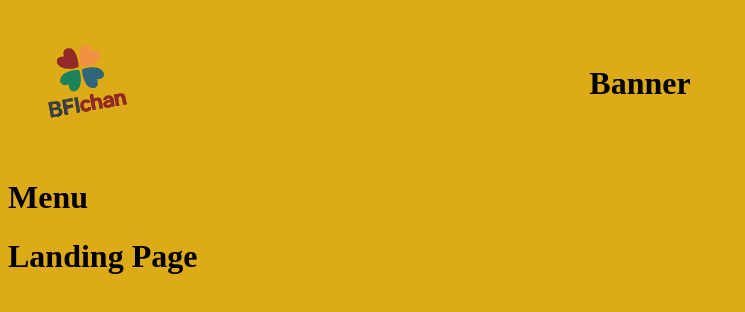
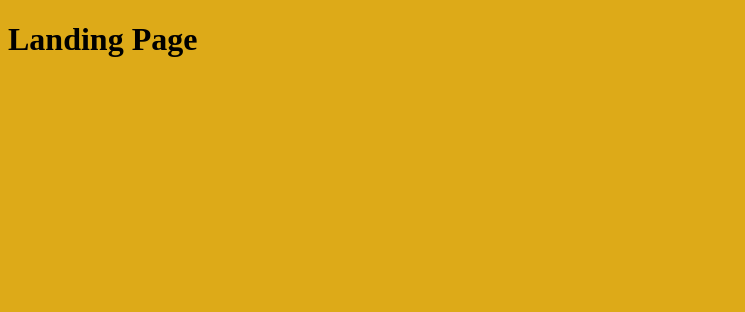
Before and after one commit to steve4060/BFI-Chan, a React (Vite) app: page / in a window 1280 px wide. Shown: the top 312 px of the page, without its empty margins (0-745 px from the left). Built offline with nearby package versions, Linux system fonts and the light colour scheme.

Commit message:
Remade the Router

```diff
--- a/src/components/App/App.jsx
+++ b/src/components/App/App.jsx
@@ -1,20 +1,17 @@
+import {useParams} from 'react-router';
+import Banner from '../Banner/Banner';
 import Menu from '../Menu/Menu';
-import Banner from '../Banner/Banner';
-import LandingPage from '../LandingPage/LandingPage';
-import { BrowserRouter, Routes, Route} from 'react-router';
+import Boards from '../Boards/Boards';
 import './App.css';
 
 function App() {
+    let params = useParams();
     return (
         <>
             <div>
-                <Banner />
+                <Banner boards={params.board} />
                 <Menu />
-                <BrowserRouter>
-                    <Routes>
-                        <Route index element={<LandingPage />} />
-                    </Routes>
-                </BrowserRouter>
+                <Boards />
             </div>
         </>
     )
--- a/src/components/Banner/Banner.jsx
+++ b/src/components/Banner/Banner.jsx
@@ -1,12 +1,12 @@
 import logo from '/logo.svg';
 import './Banner.css';
 
-function Banner() {
+function Banner(params) {
     return (
         <>
             <div className="banner">
                 <img src={logo} className='logo' />
-                <h1>Banner</h1>
+                <h1>{params.boards}</h1>
             </div>
         </>
     );
--- /dev/null
+++ b/src/components/Boards/Boards.jsx
@@ -0,0 +1,15 @@
+import {useParams} from 'react-router';
+import Menu from '../Menu/Menu';
+import Banner from '../Banner/Banner';
+
+function Boards() {
+    const params = useParams();
+    return (
+        <>
+            <div>
+            </div>
+        </>
+    )
+}
+
+export default Boards;
--- a/src/main.jsx
+++ b/src/main.jsx
@@ -1,9 +1,16 @@
 import { StrictMode } from 'react'
 import { createRoot } from 'react-dom/client'
+import { BrowserRouter, Routes, Route } from 'react-router';
 import App from './components/App/App'
+import LandingPage from './components/LandingPage/LandingPage';
 
 createRoot(document.getElementById('root')).render(
   <StrictMode>
-    <App />
+    <BrowserRouter>
+        <Routes>
+            <Route path="/" element={<LandingPage />} />
+            <Route path=":board" element={<App />} />
+        </Routes>
+    </BrowserRouter>
   </StrictMode>
 )
```
